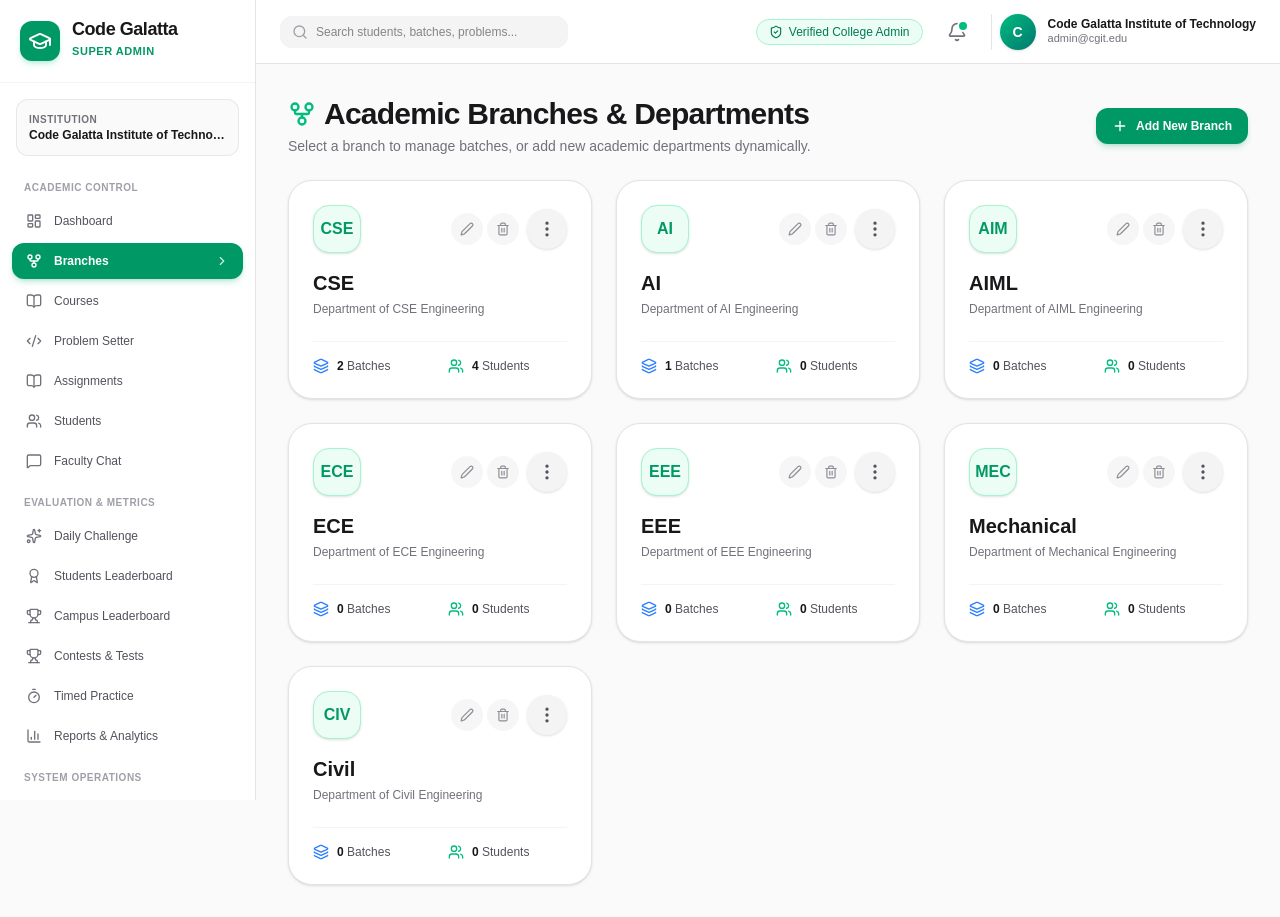
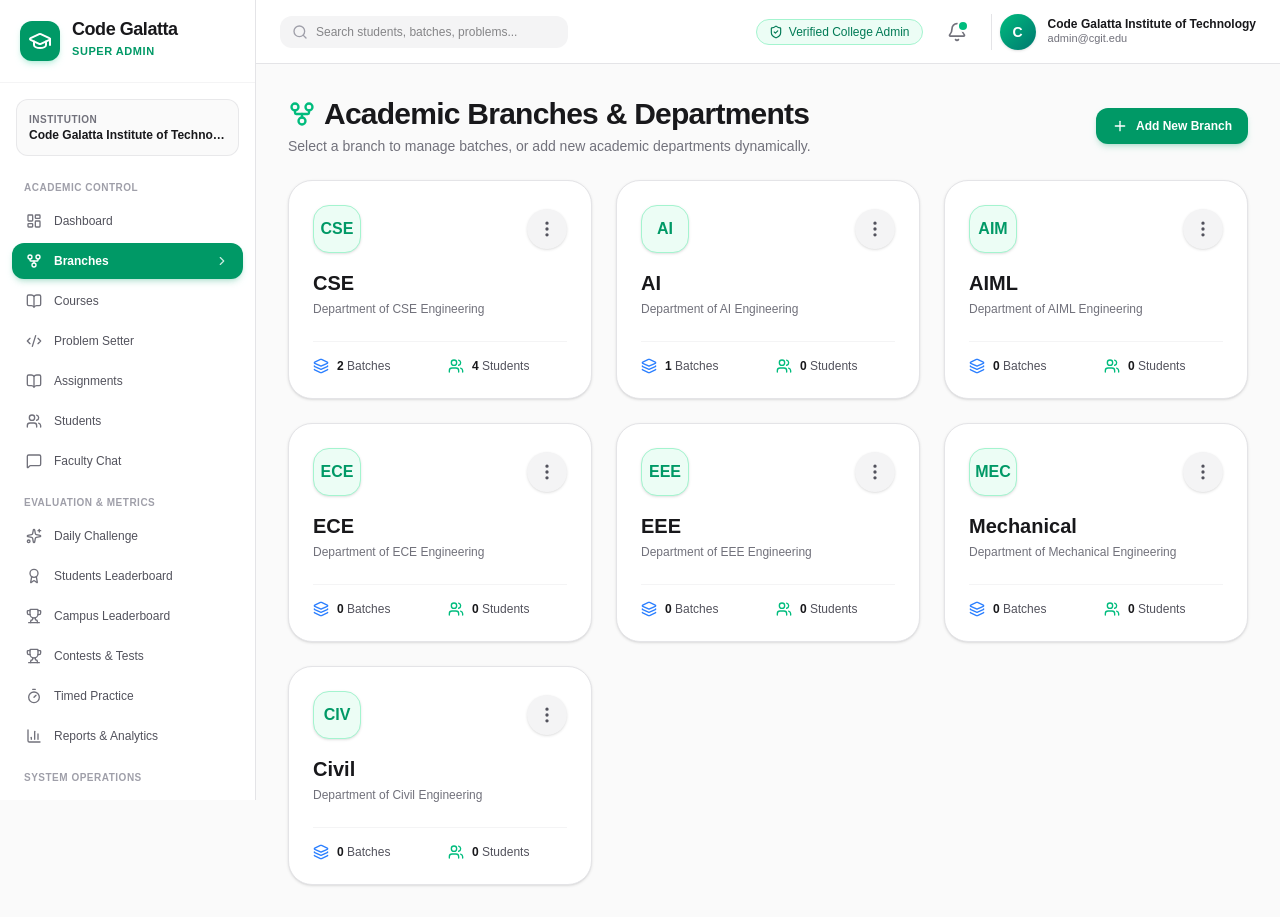
Before and after one commit to eaurapvtltd/CodeGalata-IM, a Next.js app: page /branches in a window 1280 px wide. Built offline with nearby package versions, Linux system fonts and the light colour scheme.

Commit message:
Clean up branch card header to only show 3-dots button with Edit and Delete options inside dropdown menu

```diff
--- a/src/app/branches/page.tsx
+++ b/src/app/branches/page.tsx
@@ -124,40 +124,64 @@
                       {branch.branchName.substring(0, 3).toUpperCase()}
                     </div>
 
-                    <div className="flex items-center gap-1" onClick={(e) => e.stopPropagation()}>
+                    <div className="relative z-20" onClick={(e) => e.stopPropagation()}>
                       <button
                         type="button"
                         onClick={(e) => {
                           e.stopPropagation();
+                          setActiveDropdown(activeDropdown === branch.id ? null : branch.id);
+                        }}
+                        className="w-10 h-10 rounded-full bg-zinc-100 dark:bg-zinc-800 hover:bg-emerald-100 dark:hover:bg-emerald-950/60 text-zinc-600 dark:text-zinc-400 hover:text-emerald-700 dark:hover:text-emerald-400 flex items-center justify-center transition-all cursor-pointer shadow-sm active:scale-95"
+                        title="Branch options"
+                      >
+                        <MoreVertical className="w-5 h-5" />
+                      </button>
+
+                      {activeDropdown === branch.id && (
+                        <div
+                          className="absolute right-0 top-11 w-52 bg-white dark:bg-zinc-800 border border-zinc-200 dark:border-zinc-700 rounded-2xl shadow-xl z-50 py-2 animate-in fade-in zoom-in-95 duration-150"
+                          onClick={(e) => e.stopPropagation()}
+                        >
+                          <button
+                            onClick={(e) => {
+                              e.stopPropagation();
+                              setActiveDropdown(null);
+                              router.push(`/branches/${branch.id}`);
+                            }}
+                            className="w-full text-left px-4 py-2.5 text-xs font-extrabold text-emerald-600 dark:text-emerald-400 hover:bg-emerald-50 dark:hover:bg-emerald-950/40 flex items-center justify-between transition-colors cursor-pointer"
+                          >
+                            <span className="flex items-center gap-2">
+                              <GitFork className="w-4 h-4" /> Open Branch & Batches
+                            </span>
+                            <ChevronRight className="w-3.5 h-3.5" />
+                          </button>
+
+                          <div className="h-px bg-zinc-100 dark:bg-zinc-700/60 my-1" />
+
+                          <button
+                            onClick={(e) => {
+                              e.stopPropagation();
                               setEditingBranch(branch);
                               setEditBranchName(branch.branchName);
+                              setActiveDropdown(null);
                             }}
-                        className="w-8 h-8 rounded-full bg-zinc-100 dark:bg-zinc-800 hover:bg-zinc-200 dark:hover:bg-zinc-700 text-zinc-500 hover:text-zinc-900 dark:hover:text-white flex items-center justify-center transition-all cursor-pointer opacity-80 hover:opacity-100"
-                        title="Edit Branch Name"
+                            className="w-full text-left px-4 py-2 text-xs font-semibold text-zinc-700 dark:text-zinc-300 hover:bg-zinc-50 dark:hover:bg-zinc-700/50 flex items-center gap-2 transition-colors cursor-pointer"
                           >
-                        <Edit2 className="w-3.5 h-3.5" />
+                            <Edit2 className="w-4 h-4 text-zinc-400" /> Edit Branch Name
                           </button>
 
                           <button
-                        type="button"
                             onClick={(e) => {
                               e.stopPropagation();
                               handleDeleteBranch(branch.id, branch.branchName);
+                              setActiveDropdown(null);
                             }}
-                        className="w-8 h-8 rounded-full bg-zinc-100 dark:bg-zinc-800 hover:bg-rose-100 dark:hover:bg-rose-950/60 text-zinc-500 hover:text-rose-600 flex items-center justify-center transition-all cursor-pointer opacity-80 hover:opacity-100"
-                        title="Delete Branch"
+                            className="w-full text-left px-4 py-2 text-xs font-semibold text-rose-600 dark:text-rose-400 hover:bg-rose-50 dark:hover:bg-rose-950/30 flex items-center gap-2 transition-colors cursor-pointer"
                           >
-                        <Trash2 className="w-3.5 h-3.5" />
+                            <Trash2 className="w-4 h-4 text-rose-500" /> Delete Department
                           </button>
-
-                      <Link
-                        href={`/branches/${branch.id}`}
-                        onClick={(e) => e.stopPropagation()}
-                        className="w-10 h-10 rounded-full bg-zinc-100 dark:bg-zinc-800 hover:bg-emerald-600 hover:text-white dark:hover:bg-emerald-600 dark:hover:text-white text-zinc-600 dark:text-zinc-400 flex items-center justify-center transition-all cursor-pointer shadow-sm active:scale-95 ml-1"
-                        title="Open Branch & Batches"
-                      >
-                        <MoreVertical className="w-5 h-5" />
-                      </Link>
+                        </div>
+                      )}
                     </div>
                   </div>
 
```
Lines whose indentation alone changed are shown as unchanged.
